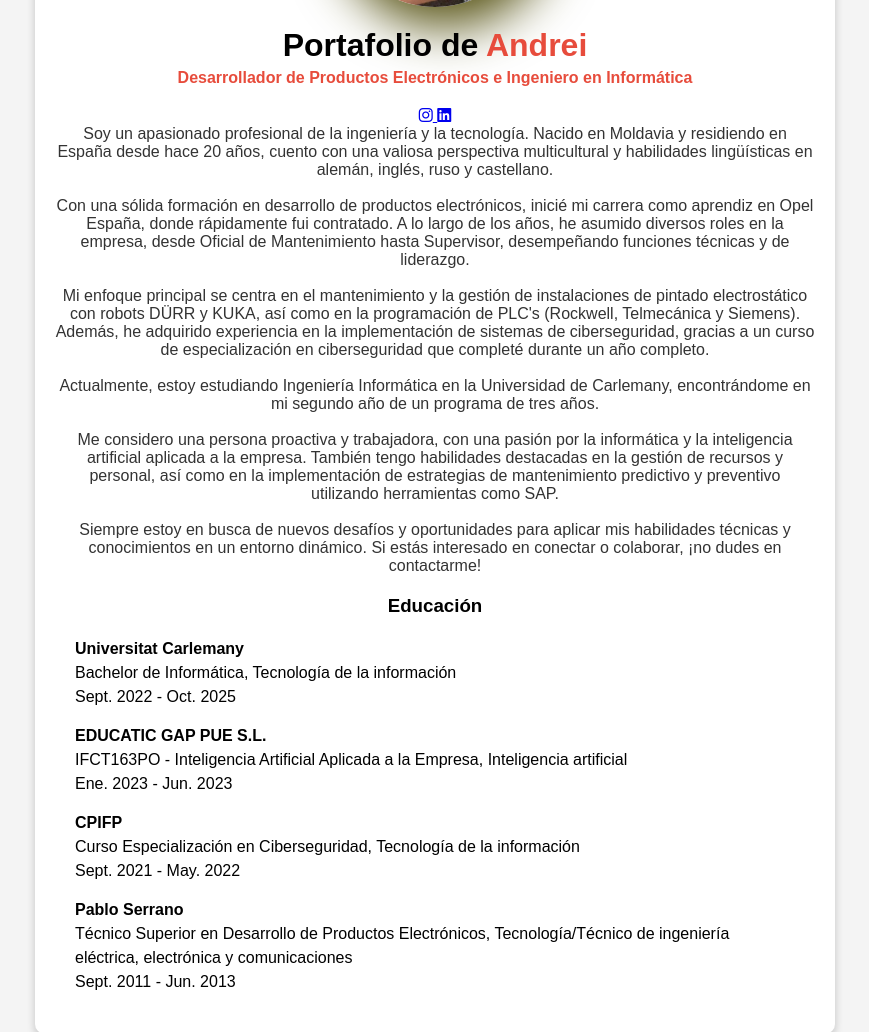
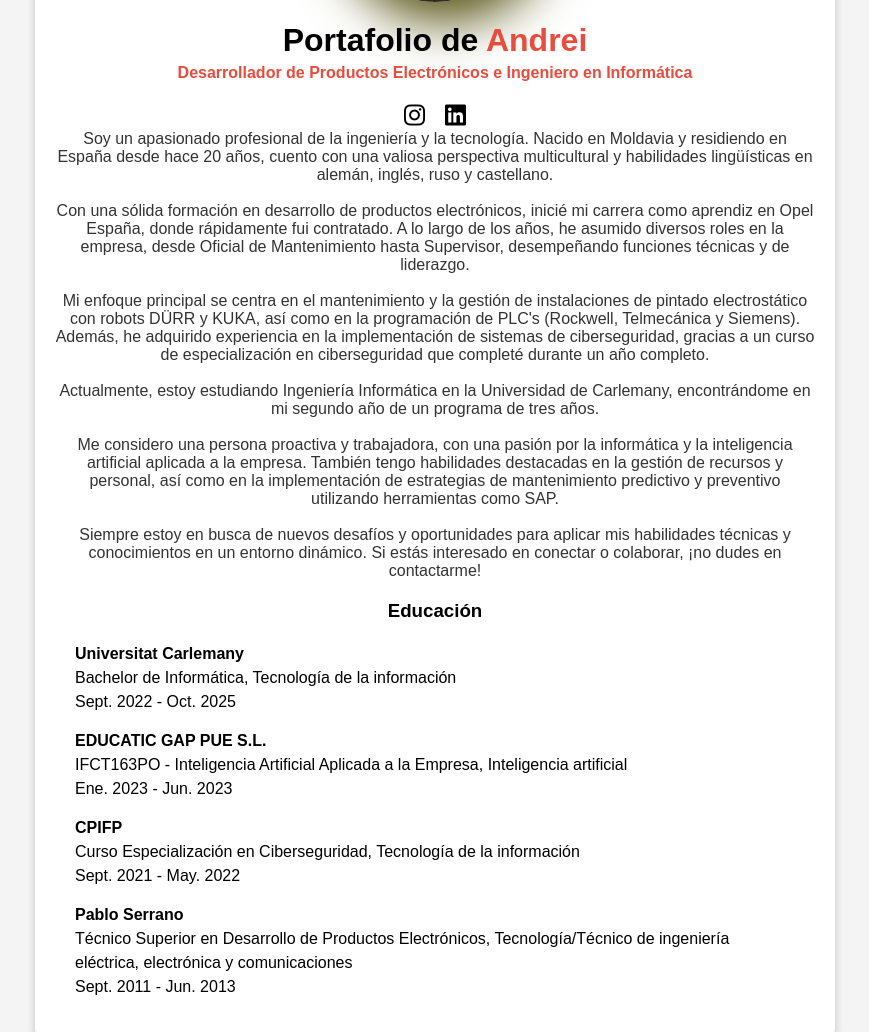
Before and after one commit to AndreiS92/WEB, a plain HTML site: page index.html in a window 1280 px wide. Shown: the top 1032 px of the page, without its empty margins (205-1074 px from the left). Drawn offline with Linux system fonts and the light colour scheme.

Commit message:
Update styles.css

```diff
--- a/styles.css
+++ b/styles.css
@@ -1,4 +1,3 @@
-
 * {
     margin: 0;
     padding: 0;
@@ -24,7 +23,7 @@ body {
     box-shadow: 0px 4px 8px rgba(0, 0, 0, 0.2);
 }
 
-/* Imagen de perfil estilo .frog */
+/* Imagen de perfil estilo .frog con efecto hover */
 .frog {
     width: 200px;
     height: 200px;
@@ -33,6 +32,11 @@ body {
     display: block;
     margin: 20px auto;
     box-shadow: 10px 10px 50px 10px #555111;
+    transition: transform 0.3s ease; /* Efecto de escala al pasar el ratón */
+}
+
+.frog:hover {
+    transform: scale(1.1); /* Aumenta el tamaño en un 10% */
 }
 
 h1 {
@@ -68,3 +72,21 @@ h2 {
     font-size: 1em;
     line-height: 1.5;
 }
+
+/* Estilos de enlaces sociales */
+.social-links {
+    display: flex;
+    justify-content: center;
+    margin-top: 15px;
+}
+
+.social-links a {
+    color: #000; /* Cambia el color si prefieres */
+    font-size: 24px; /* Tamaño del icono */
+    margin: 0 10px;
+    transition: transform 0.3s ease;
+}
+
+.social-links a:hover {
+    transform: scale(1.2);
+}
```
